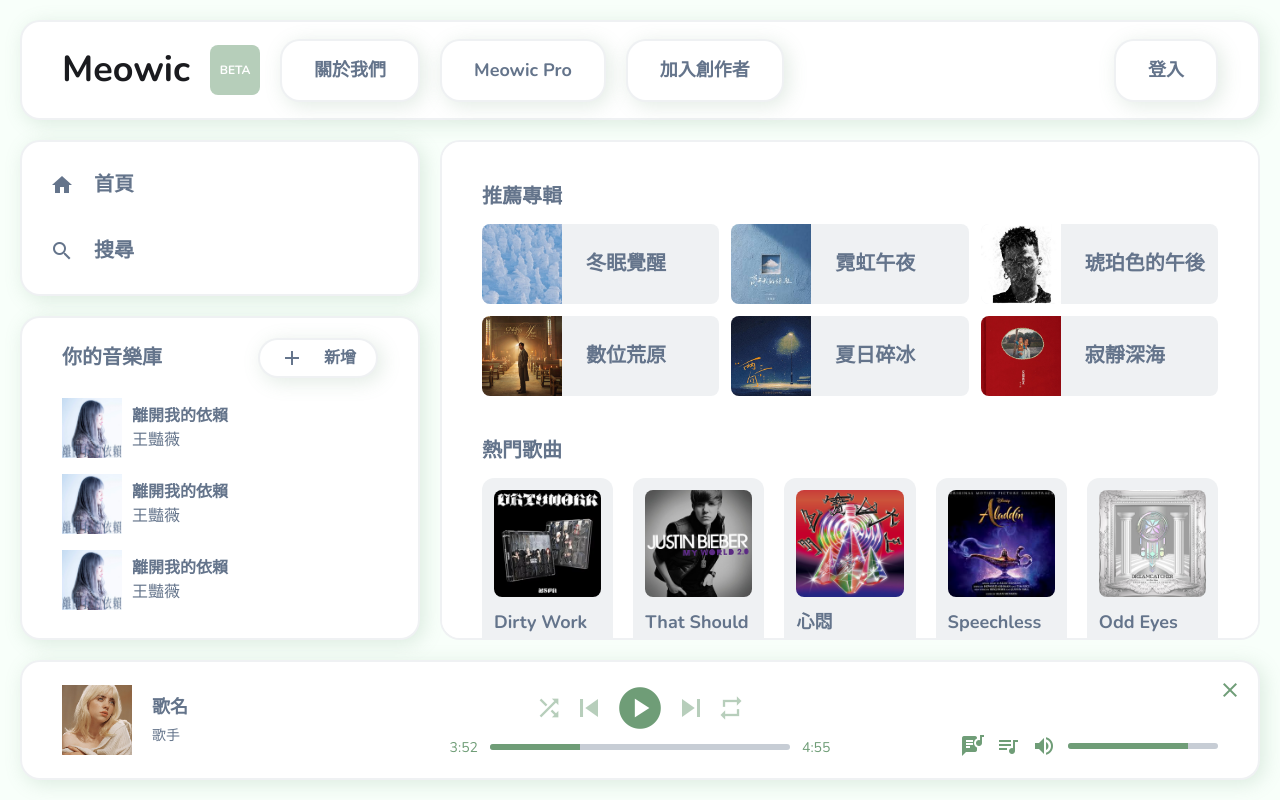
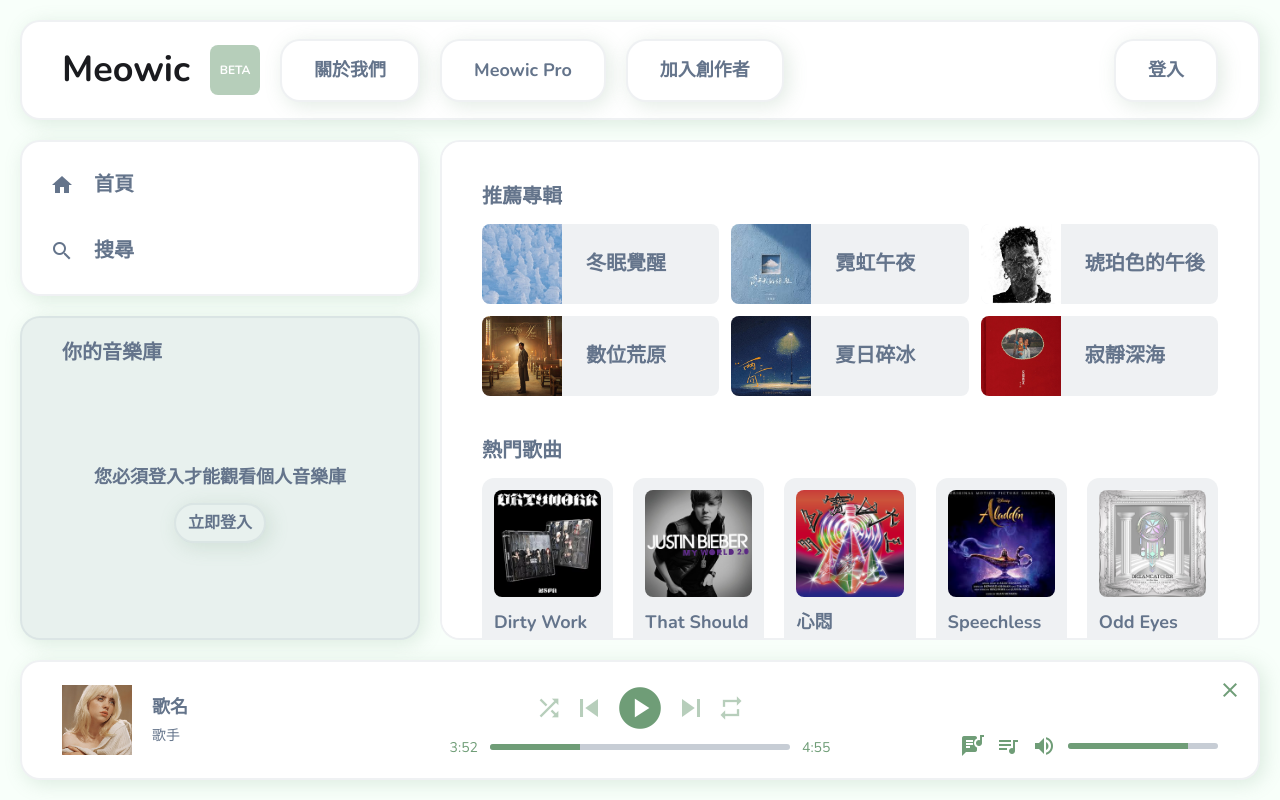
Before and after one commit to 1103syike/Meowic, an Angular app: page / in a window 1280 px wide. Built offline with nearby package versions, Linux system fonts and the light colour scheme; data requests are answered from the project's data file.

Commit message:
feat(musicbar): 新增未登入UI提示。

```diff
--- a/src/app/component/musicbar/musicbar.html
+++ b/src/app/component/musicbar/musicbar.html
@@ -1,8 +1,12 @@
-<main class="musicbar">
+<main class="musicbar" [class.no-login]="!this.auth.isLoggedIn()">
   <header class="musicbar__header">
     <span>你的音樂庫</span>
+    @if (!!this.auth.isLoggedIn()) {
       <button class="musicbar__header__btn"><mat-icon aria-hidden="true">add</mat-icon>新增</button>
+    }
   </header>
+
+  @if (!!this.auth.isLoggedIn()) {
     <ul class="musicbar__list">
       <li class="musicbar__list__item">
         <img class="musicbar__list__item__image" src="./mock/musicbar/image 1.png" alt="" />
@@ -50,4 +54,14 @@
         <div class="musicbar__list__item__artist">王豔薇</div>
       </li>
     </ul>
+  } @else {
+    <div class="musicbar__not-login-area">
+      <div class="musicbar__login-request">您必須登入才能觀看個人音樂庫</div>
+      <button class="musicbar__login-btn" (click)="openLoginDialog() ">立即登入</button>
+    </div>
+  }
 </main>
+
+@if (this.isLoginDialogOpen()) {
+  <app-login (close)="isLoginDialogOpen.set(false)"></app-login>
+}
--- a/src/app/component/musicbar/musicbar.scss
+++ b/src/app/component/musicbar/musicbar.scss
@@ -1,4 +1,6 @@
 @use 'variables' as *;
+
+
 .musicbar {
   width: 100%;
   height: 100%;
@@ -59,4 +61,31 @@
       }
     }
   }
+
+  &__not-login-area {
+    width: 100%;
+    height: 100%;
+    display: flex;
+    flex-direction: column;
+    align-items: center;
+    justify-content: center;
+  }
+  &__login-request {
+    color: $color-blue;
+    text-align: center;
+    font-size: map-get($font-sizes, 'lg');
+  }
+
+  &__login-btn {
+    @include nav-button;
+    margin-top: 12px;
+    background: none;
+    font-size: map-get($font-sizes, 'base');
+    padding: 6px 12px;
+
+  }
 }
+
+.no-login{
+  background: $color-ts-blue;
+}
--- a/src/app/component/musicbar/musicbar.ts
+++ b/src/app/component/musicbar/musicbar.ts
@@ -1,13 +1,23 @@
-import { Component } from '@angular/core';
+import { Component, inject, signal } from '@angular/core';
 import { MatIconModule } from '@angular/material/icon';
+import { AuthService } from '../../@service/auth.service';
+import { Login } from '../login/login';
 
 @Component({
   selector: 'app-musicbar',
-  imports: [MatIconModule],
+  imports: [MatIconModule, Login],
   templateUrl: './musicbar.html',
   styleUrl: './musicbar.scss',
-    host: {
-    'class': 'musicbar' //
+  host: {
+    class: 'musicbar', //
+  },
+})
+export class Musicbar {
+  public auth: AuthService = inject(AuthService);
+  public isLoginDialogOpen = signal(false);
+
+  openLoginDialog() {
+    this.isLoginDialogOpen.set(true);
   }
-})
-export class Musicbar {}
+  ngOnInit() {}
+}
```
Lines whose indentation alone changed are shown as unchanged.
